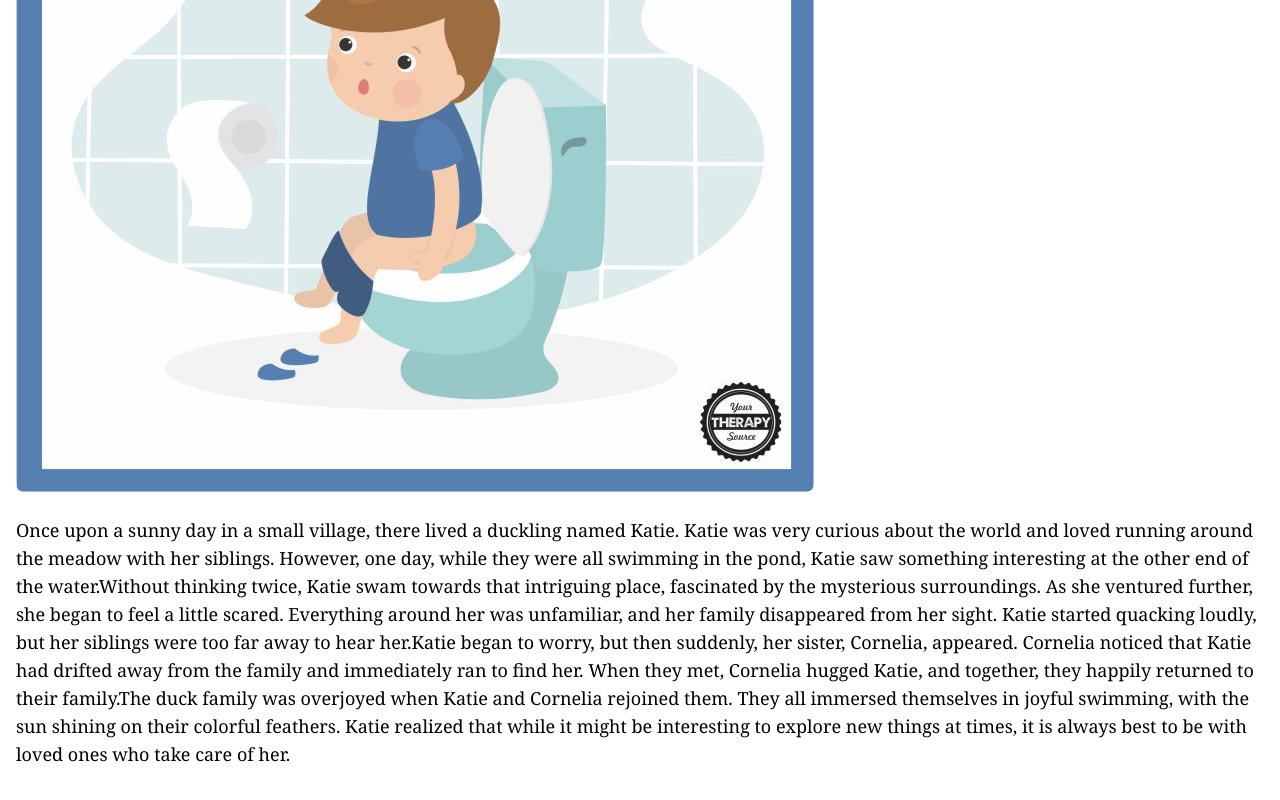
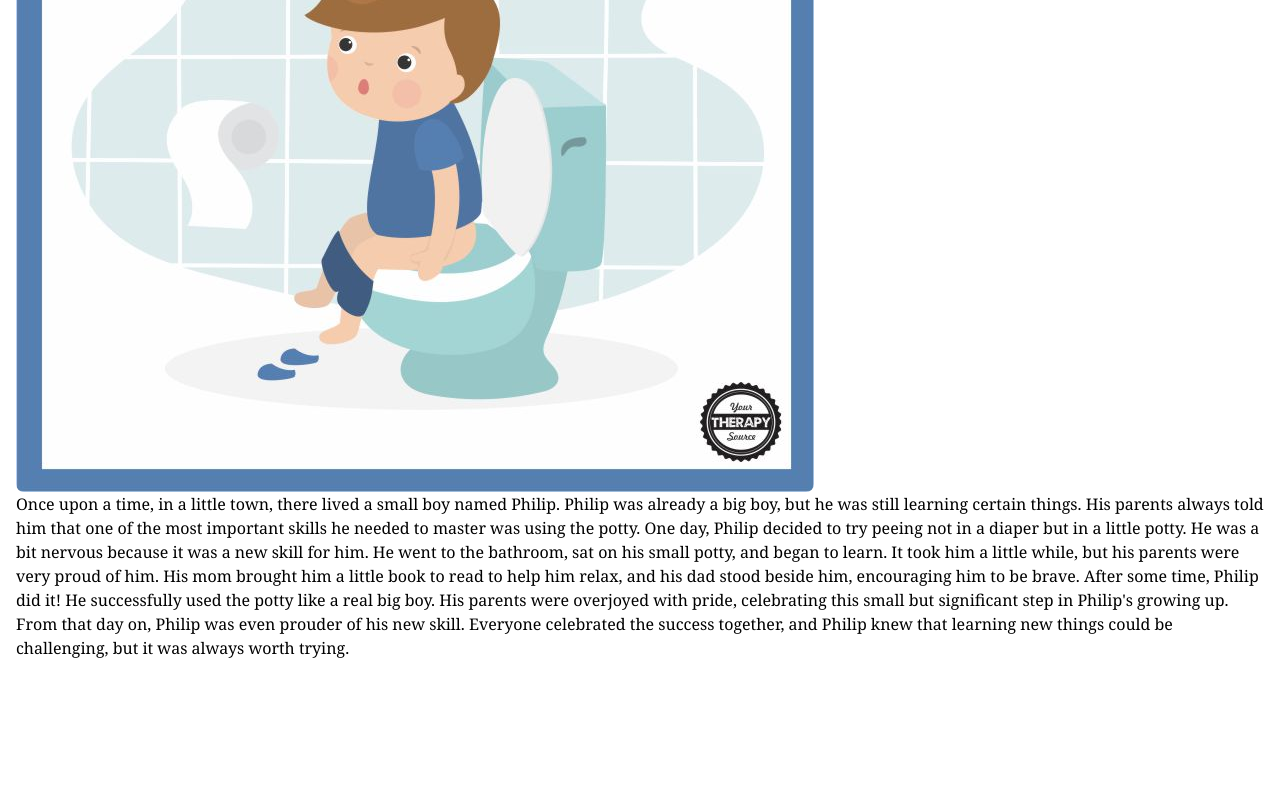
Before and after one commit to JolantaWro/learn, a Next.js app: page /story/baby/story-4 in a window 1280 px wide. Shown: the part 438-1238 px from the top of the page. After the commit the page ends 1138 px from the top, so only its background shows below. Built offline with nearby package versions, Linux system fonts and the light colour scheme.

Commit message:
change  story 4

```diff
--- a/components/story/story-4.tsx
+++ b/components/story/story-4.tsx
@@ -10,15 +10,16 @@ export function StoryN4() {
         <>
             <section className='container mx-auto'>
                 <div className="px-30 py-10 flex flex-col items-center gap-10">
-                    <h1 className="text-3xl text-center font-bold">The Brave Little Steps: Philip's Potty Adventure</h1>
+                    <h1 className="text-3xl text-center font-bold">The Brave Little Steps: Philip&apos;s Potty Adventure</h1>
 
                     <div className='px-4 mt-4'>
                         <Image src={story4} alt='' className='rounded-lg object-cover"'/>
-                        <p className='text-lg pt-6'>Once upon a sunny day in a small village, there lived a duckling named Katie. Katie was very curious about the world and loved running around the meadow with her siblings.
-                        However, one day, while they were all swimming in the pond, Katie saw something interesting at the other end of the water.Without thinking twice, Katie swam towards that intriguing place, fascinated by the mysterious surroundings.
-                        As she ventured further, she began to feel a little scared. Everything around her was unfamiliar, and her family disappeared from her sight. Katie started quacking loudly, but her siblings were too far away to hear her.Katie began to worry, but then suddenly, her sister, Cornelia, appeared.
-                        Cornelia noticed that Katie had drifted away from the family and immediately ran to find her. When they met, Cornelia hugged Katie, and together, they happily returned to their family.The duck family was overjoyed when Katie and Cornelia rejoined them. They all immersed themselves in joyful swimming, with the sun shining on their colorful feathers.
-                        Katie realized that while it might be interesting to explore new things at times, it is always best to be with loved ones who take care of her.</p>
+                        <p>Once upon a time, in a little town, there lived a small boy named Philip. Philip was already a big boy, but he was still learning certain things. His parents always told him that one of the most important skills he needed to master was using the potty.
+                            One day, Philip decided to try peeing not in a diaper but in a little potty. He was a bit nervous because it was a new skill for him. He went to the bathroom, sat on his small potty, and began to learn.
+                            It took him a little while, but his parents were very proud of him. His mom brought him a little book to read to help him relax, and his dad stood beside him, encouraging him to be brave.
+                            After some time, Philip did it! He successfully used the potty like a real big boy. His parents were overjoyed with pride, celebrating this small but significant step in Philip&apos;s growing up.
+                            From that day on, Philip was even prouder of his new skill. Everyone celebrated the success together, and Philip knew that learning new things could be challenging, but it was always worth trying.
+                        </p>
                     </div>
                 </div>
             </section>
```
